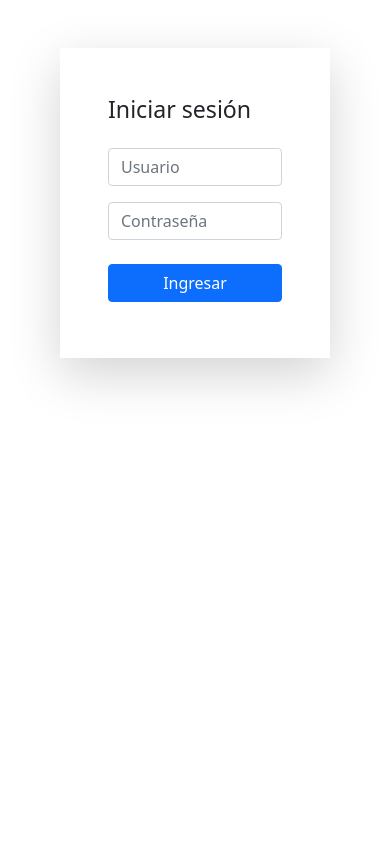
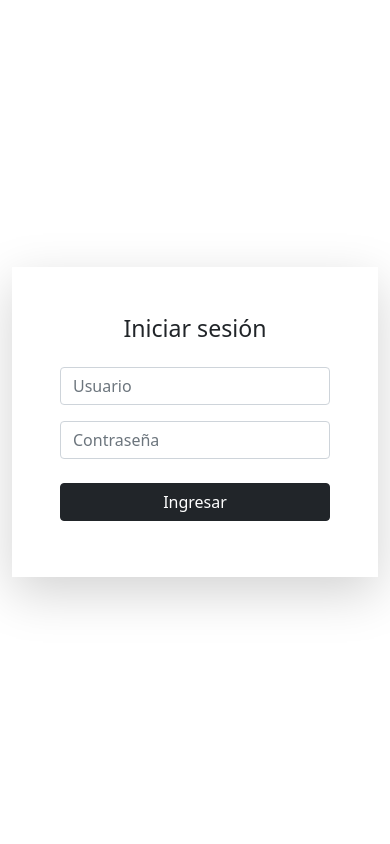
Before and after one commit to AstaGhost13/FrontendGestion, a PHP site: page /login.php in a window 390 px wide. Run offline with PHP 8.4, Linux system fonts and the light colour scheme.

Commit message:
chore: configuracón login

```diff
--- a/ventas-php/login.php
+++ b/ventas-php/login.php
@@ -1,13 +1,13 @@
 <?php
 include_once "encabezado.php";
 ?>
-<div class="container">
-    <div class="row m-5 no-gutters shadow-lg">
-        <div class="col-md-6 d-none d-md-block">
-            <img src="logo_principal.png" class="img-fluid" style="min-height:100%;" />
+<div class="container d-flex justify-content-center align-items-center min-vh-100">
+    <div class="row shadow-lg" style="width: 100%; max-width: 900px;">
+        <div class="col-md-6 d-none d-md-block p-0">
+            <img src="logoS.png" class="img-fluid h-100" style="object-fit: cover;" />
         </div>
-        <div class="col-md-6 bg-white p-5">
-            <h3 class="pb-3">Iniciar sesión</h3>
+        <div class="col-md-6 bg-white p-5 d-flex flex-column justify-content-center">
+            <h3 class="pb-3 text-center">Iniciar sesión</h3>
             <div>
                 <form action="iniciar_sesion.php" method="post">
                     <div class="form-group pb-3">
@@ -18,7 +18,7 @@ include_once "encabezado.php";
                     </div>
 
                     <div class="pb-2">
-                        <button type="submit" name="ingresar" class="btn btn-primary w-100 font-weight-bold mt-2">Ingresar</button>
+                        <button type="submit" name="ingresar" class="btn btn-dark w-100 font-weight-bold mt-2">Ingresar</button>
                     </div>
                 </form>
              </div>
```
Also changed, not shown: ventas-php/navbar.php (+4 -4 lines), ventas-php/logo.png (deleted), ventas-php/logoS.png (added), ventas-php/logo_principal.png (deleted).
